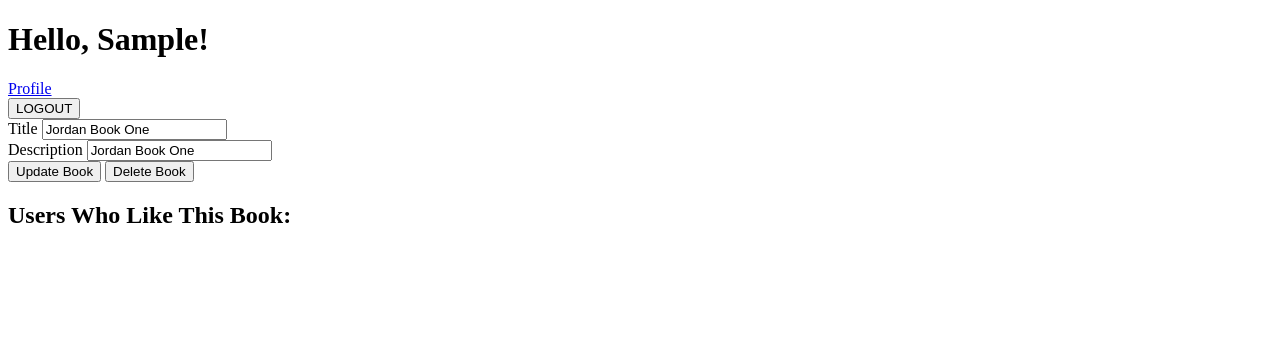
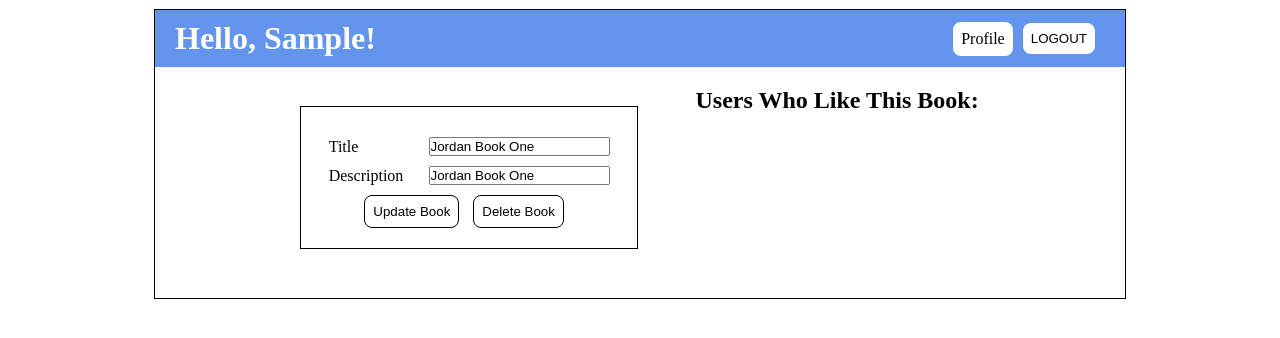
Before and after one commit to Jordan-McGhee/favorite_books, a Django app: template fav_books_app/templates/edit_book.html in a window 1280 px wide. Shown: the top 338 px of the page. Run offline with Django 3.2, Linux system fonts and the light colour scheme; the template is opened without the code that fills it: values that come from a table or form of the project are taken from there, others are empty; the visitor is signed in with stand-in values (Sample User, id 1); data comes from the database, SQL or seed files in the repository; both versions use the stored data as it was after the commit.

Commit message:
added styling, small routing changes

```diff
--- a/fav_books_app/static/css/books.css
+++ b/fav_books_app/static/css/books.css
@@ -0,0 +1,174 @@
+* {
+    margin: 0px;
+    padding: 0px;
+}
+
+/* ALL */
+
+#wrapper {
+    margin: 10px auto;
+    width: 970px;
+    outline: 1px solid black;
+    padding-bottom: 10px;
+}
+
+#nav {
+    display: flex;
+    justify-content: space-between;
+    align-items: center;
+    padding: 10px 20px;
+    background-color: cornflowerblue;
+    color: white;
+}
+
+#nav_right {
+    display: flex;
+    justify-content: space-evenly;
+    align-items: center;
+}
+
+.messages {
+    color: red;
+    margin-bottom: 15px;
+}
+
+.messages li {
+    list-style-type: none;
+}
+
+/* USER.HTML */
+
+#addbook, #profile, #logout {
+    margin-right: 10px;
+    text-decoration: none;
+    color: black;
+    background-color: white;
+    padding: 8px;
+    border-radius: 8px;
+    border: none;
+}
+
+#addbook:hover, #profile:hover, #logout:hover, .button:hover {
+    background-color: black;
+    color: white;
+    border: 1px solid white;
+}
+
+#user_main {
+    padding: 20px;
+    margin: auto;
+    width: 90%;
+    display: flex;
+    justify-content: space-around;
+    align-items: flex-start;
+}
+
+#added_books, #user_favorited_books, #user_other_books {
+    outline: 1px solid black;
+    padding: 10px;
+    min-width: 30%;
+    min-height: 250px;
+    margin: 0px 10px;
+}
+
+#added_books h2, #user_favorited_books h2, #user_other_books h2 {
+    border-bottom: 2px solid black;
+}
+
+.book {
+    margin: 10px 0px;
+}
+
+a:visited {
+    color: blue;
+}
+
+/* ADD_BOOK.HTML */
+
+#add_form {
+    width: 30%;
+    margin: 20px auto;
+    padding: 10px;
+    text-align: center;
+    outline: 1px solid black;
+}
+
+#add_form .form_field {
+    margin: 10px auto;
+    width: 85%;
+    display: flex;
+    justify-content: space-between;
+    align-items: center;
+}
+
+.button {
+    margin-right: 10px;
+    text-decoration: none;
+    color: black;
+    background-color: white;
+    padding: 8px;
+    border-radius: 8px;
+    border: 1px solid black;
+}
+
+/* VIEW.HTML */
+
+#view_main {
+    width: 80%;
+    margin: 20px auto;
+    display: flex;
+    align-items: flex-start;
+    justify-content: space-around;
+}
+
+#left_view p {
+    margin: 5px 0px;
+}
+
+#view_buttons {
+    display: flex;
+    justify-content: space-evenly;
+    align-items: center;
+}
+
+#view_buttons a {
+    color: black;
+}
+
+#view_buttons a:hover {
+    color: white;
+}
+
+#view_right_top li {
+    margin: 10px 0px 10px 55px;
+}
+
+#view_right_bottom {
+    margin-top: 20px;
+}
+
+/* EDIT.HTML */
+
+#view_right li {
+    margin: 10px 0px 10px 55px;
+}
+
+#left_view #edit_form {
+    width: 100%;
+    margin: 20px auto;
+    padding: 20px;
+    text-align: center;
+    outline: 1px solid black;
+}
+
+#left_view .form_field {
+    margin: 10px auto;
+    width: 95%;
+    display: flex;
+    justify-content: space-between;
+    align-items: center;
+}
+
+#right_view ul li {
+    margin: 10px 0px 10px 35px;
+}
--- a/fav_books_app/templates/edit_book.html
+++ b/fav_books_app/templates/edit_book.html
@@ -5,7 +5,7 @@
     <h1>Hello, {{user.first_name}}!</h1>
 
     <div id="nav_right">
-        <a href="/books" id="user_page">Profile</a>
+        <a href="/books" id="profile">Profile</a>
 
         <form action="logout" method="POST">
             {% csrf_token %}
@@ -14,7 +14,8 @@
     </div>
 </div>
 
-<div id="left_edit">
+<div id="view_main">
+    <div id="left_view">
         {% if messages %}
             <ul class="messages">
                 {% for message in messages %}
@@ -23,7 +24,7 @@
             </ul>
         {% endif %}
 
-    <form action="update" method="POST">
+        <form action="update" method="POST" id="edit_form">
             {% csrf_token %}
 
             <div class="form_field">
@@ -37,7 +38,7 @@
             </div>
 
             <div id="update_remove">
-        <input type="submit" value="Update Book">
+            <input type="submit" value="Update Book" class="button">
             <form action="{{this_book.id}}/delete" method="POST">
                 {% csrf_token %}
                 <input type="submit" value="Delete Book" class="button" id="delete">
@@ -46,7 +47,7 @@
         </form>
     </div>
 
-<div id="right_edit">
+    <div id="right_view">
         <h2>Users Who Like This Book:</h2>
         <ul>
             {% for person in users_who_like %}
@@ -58,5 +59,5 @@
             {% endfor %}
         </ul>
     </div>
-
+</div>
 {% endblock %}
--- a/fav_books_app/views.py
+++ b/fav_books_app/views.py
@@ -23,7 +23,10 @@ def user(request):
     return render(request, 'user.html', context)
 
 def add_book(request):
-    return render(request, "add_book.html")
+    context = {
+        "user": User.objects.get(id=request.session["user_id"])
+    }
+    return render(request, "add_book.html", context)
 
 def create_book(request):
     if request.method == "POST":
```
Also changed, not shown: fav_books_app/templates/add_book.html (+5 -2 lines), fav_books_app/templates/user.html (+7 -6 lines), fav_books_app/templates/view_book.html (+7 -2 lines), db.sqlite3. Lines whose indentation alone changed are shown as unchanged.
